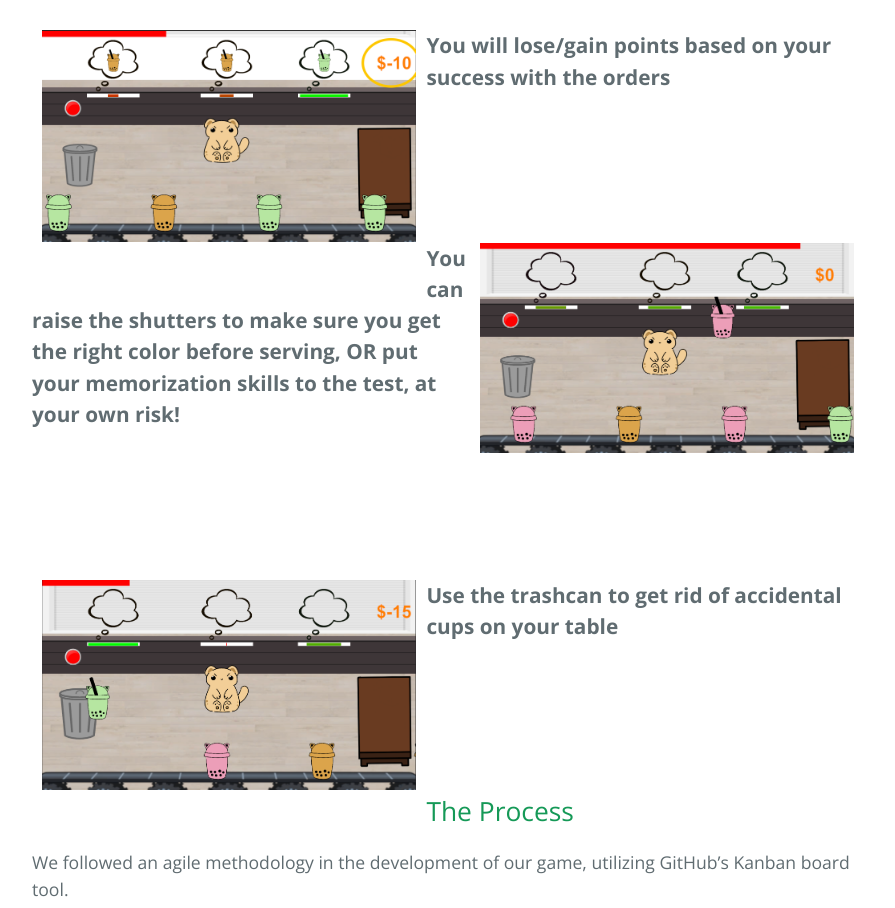
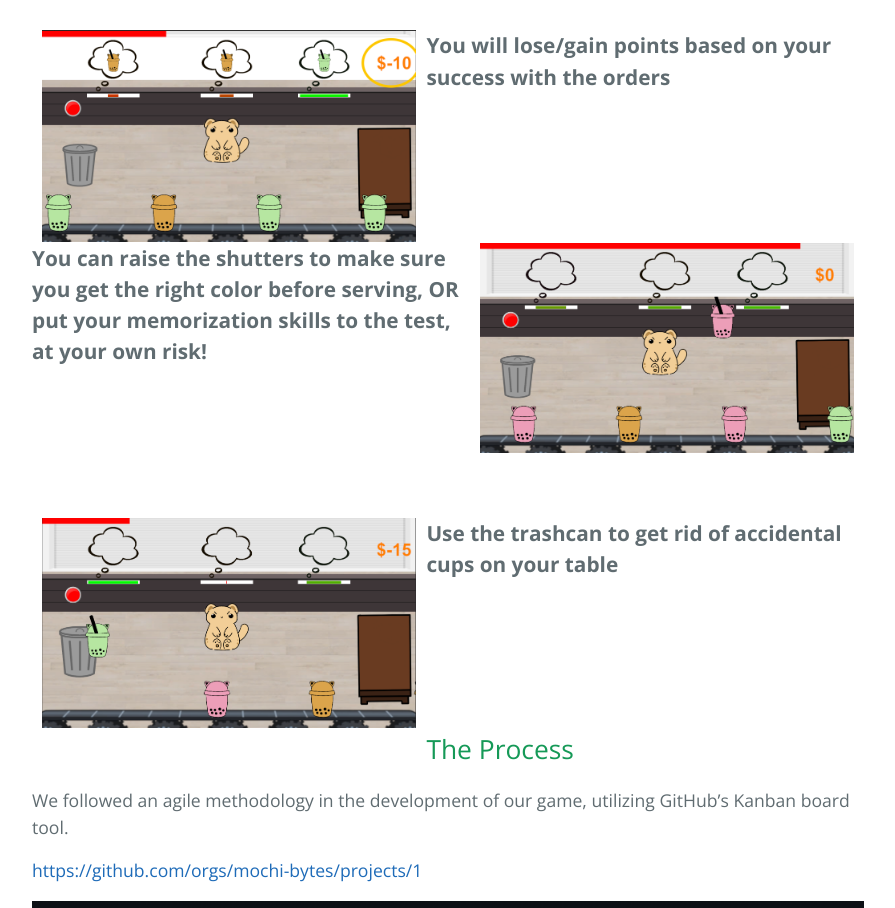
Before and after one commit to mochi-bytes/mochi-bytes.github.io, a Jekyll site: the page built from index.md, in a window 1280 px wide. Shown: the part 2804-3712 px from the top of the page, without its empty margins (192-1087 px from the left). Built offline with Jekyll 4.4.1, drawn with Linux system fonts in a browser that asks for light colours.

Commit message:
Update index.md

```diff
--- a/index.md
+++ b/index.md
@@ -46,7 +46,7 @@
 <div style="font-size: 1.3rem; margin-bottom: 150px;"><b>Drag the de-fished boba of the proper color to its customer</b></div>
 
 [//]: # ()
-<img src="Assets/score.png" alt="tutorial" style="display: block; margin-left: 10px; margin-right: 10px; float: left; width: 45%; margin-bottom: 50px;"/>
+<img src="Assets/score.png" alt="tutorial" style="display: block; margin-left: 10px; margin-right: 10px; float: left; width: 45%;"/>
 
 <div style="font-size: 1.3rem; margin-bottom: 150px;"><b>You will lose/gain points based on your success with the orders</b></div>
 
```
